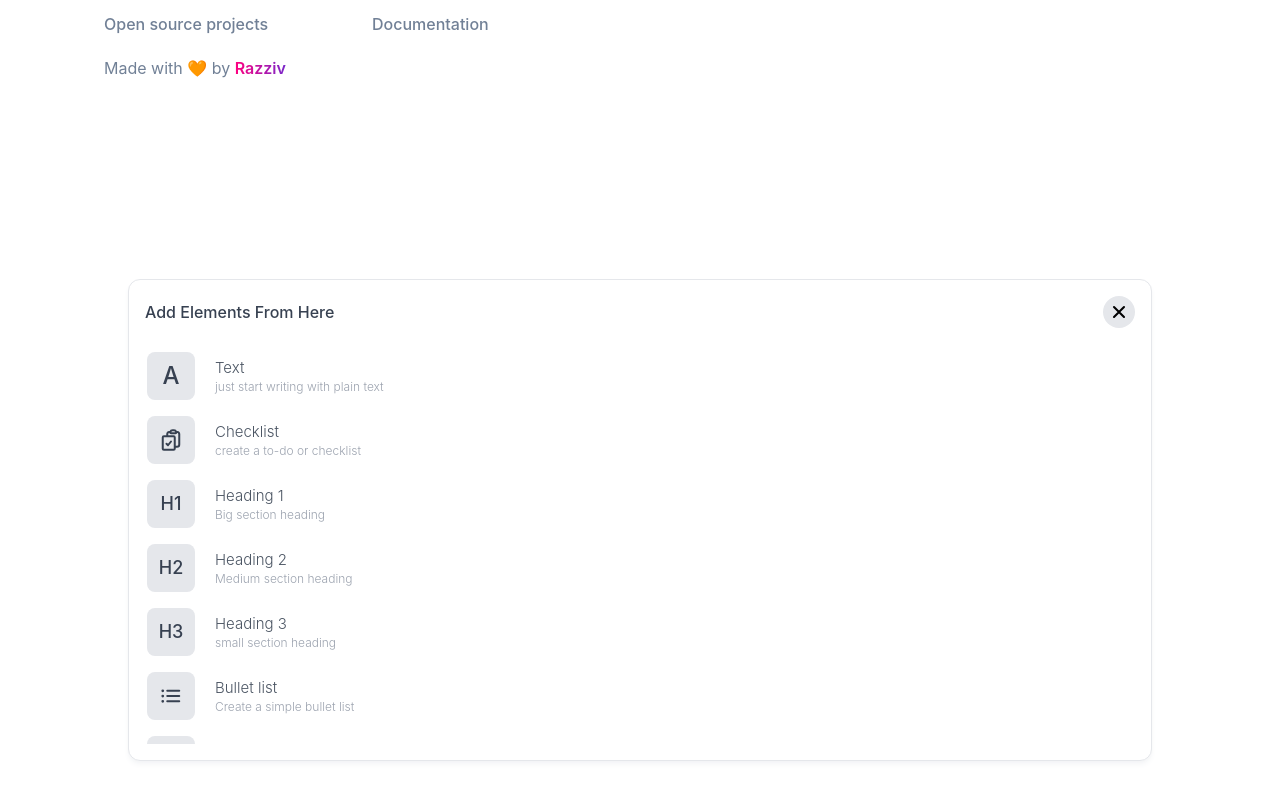
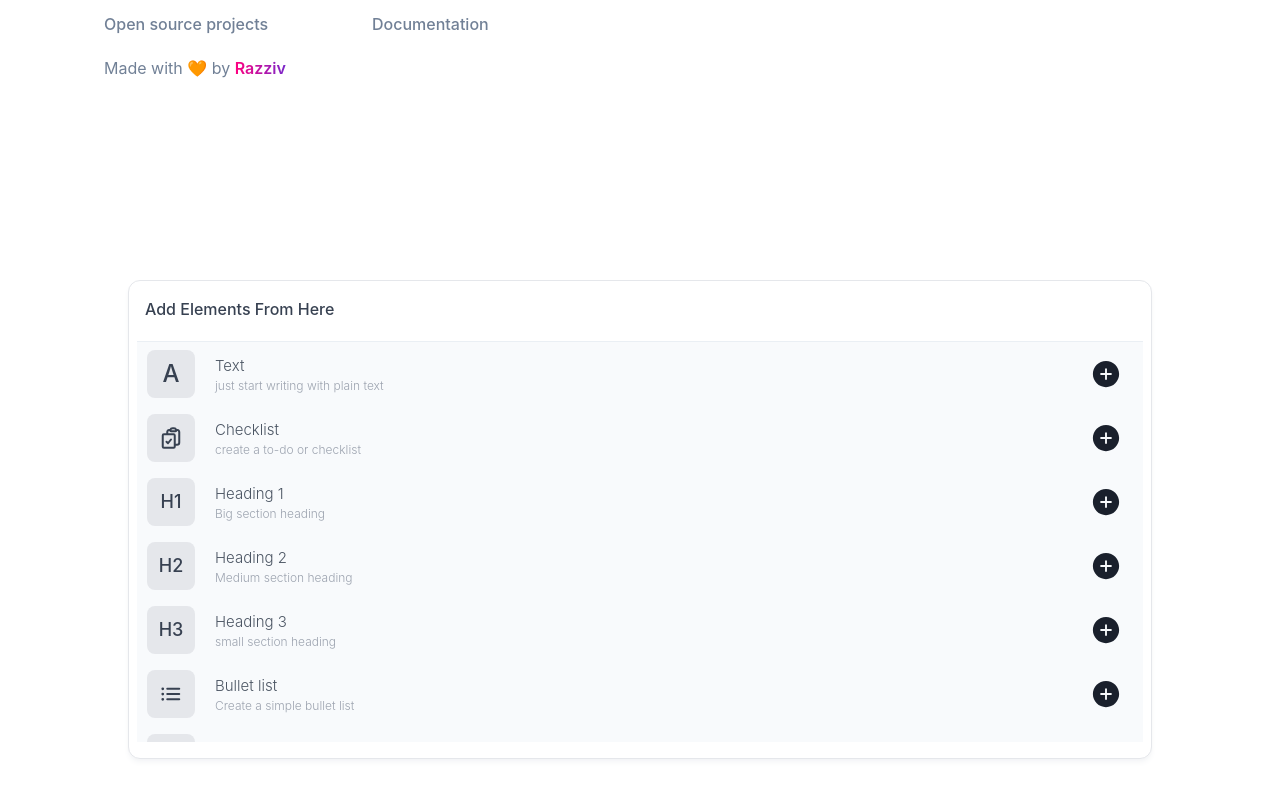
Before and after one commit to razzivofficial/ReadMeMaker, a React (Create React App) app in the folder frontend/: page / in a window 1280 px wide. Shown: the part 361-1160 px from the top of the page. Built offline with nearby package versions, Linux system fonts and the light colour scheme.

Commit message:
pre-element-added

```diff
--- a/frontend/src/Components/ElementAdder/PreElementAdder.jsx
+++ b/frontend/src/Components/ElementAdder/PreElementAdder.jsx
@@ -1,22 +1,24 @@
+import { Divider } from "@chakra-ui/react";
+import { ClassNames } from "@emotion/react";
 import React from "react";
+import { AiFillPlusCircle, AiFillMinusCircle } from "react-icons/ai";
 
 export default function PreElementAdder() {
   return (
     <>
-      <div class="flex h-screen w-full flex-col items-center justify-center gap-y-2">
-        <div class="w-[80%] rounded-xl border border-gray-200 bg-white py-4 px-2 shadow-md shadow-gray-100">
-          <div class="flex items-center justify-between px-2 text-base font-medium text-gray-700">
+      <div className="flex h-screen w-full flex-col items-center justify-center gap-y-2">
+        <div className="w-[80%] rounded-xl border border-gray-200 bg-white py-4 px-2 shadow-md shadow-gray-100">
+          <div className="flex items-center justify-between px-2 text-base font-medium text-gray-700">
             <div>Add Elements From Here</div>
             <div>
-              <button class="flex h-8 w-8 items-center justify-center rounded-full bg-gray-200 text-black">
+              {/* <button className="flex h-8 w-8 items-center justify-center rounded-full bg-gray-200 text-black">
                 <svg
-                  class="h-5 w-5"
+                  className="h-5 w-5"
                   aria-hidden="true"
                   fill="none"
                   stroke="currentColor"
                   stroke-width="2.5"
                   viewBox="0 0 24 24"
-                //   xmlns="http://www.w3.org/2000/svg"
                 >
                   <path
                     d="M6 18L18 6M6 6l12 12"
@@ -24,29 +26,35 @@ export default function PreElementAdder() {
                     stroke-linejoin="round"
                   ></path>
                 </svg>
-              </button>
+              </button> */}
             </div>
           </div>
-          <div class="mt-4">
-            <div class="flex max-h-[400px] w-full flex-col overflow-y-scroll">
-              <button class="group flex items-center gap-x-5 rounded-md px-2.5 py-2 transition-all duration-75 hover:bg-green-100">
-                <div class="flex h-12 w-12 items-center rounded-lg bg-gray-200 text-black group-hover:bg-green-200">
-                  <span class="tag w-full text-center text-2xl font-medium text-gray-700 group-hover:text-green-900">
+          <div className="mt-5  odd:bg-white even:bg-slate-50">
+            {/* working here */}
+            <Divider />
+            <div className="flex max-h-[400px] w-full flex-col overflow-y-scroll">
+              <div className="group flex items-center gap-x-5 rounded-md px-2.5 py-2 transition-all duration-75 hover:bg-blue-100">
+                <div className="flex h-12 w-12 items-center rounded-lg bg-gray-200 text-black group-hover:bg-blue-200">
+                  <span className="tag w-full text-center text-2xl font-medium text-gray-700 group-hover:text-blue-900">
                     A
                   </span>
                 </div>
-                <div class="flex flex-col items-start justify-between font-light text-gray-600">
-                  <p class="text-[15px]">Text</p>
-                  <span class="text-xs font-light text-gray-400">
+                <div className="flex flex-col items-start justify-between font-light text-gray-600">
+                  <p className="text-[15px]">Text</p>
+                  <span className="text-xs font-light text-gray-400">
                     just start writing with plain text
                   </span>
                 </div>
+                <div className="flex-grow"></div>{" "}
+                <button>
+                  <AiFillPlusCircle className="text-3xl mx-3" />
                 </button>
-              <button class="group flex items-center gap-x-5 rounded-md px-2.5 py-2 transition-all duration-75 hover:bg-green-100">
-                <div class="flex h-12 w-12 items-center rounded-lg bg-gray-200 text-black group-hover:bg-green-200">
-                  <span class="tag w-full text-center text-2xl font-medium text-gray-700 group-hover:text-green-900">
+              </div>
+              <div className="group flex items-center gap-x-5 rounded-md px-2.5 py-2 transition-all duration-75 hover:bg-blue-100">
+                <div className="flex h-12 w-12 items-center rounded-lg bg-gray-200 text-black group-hover:bg-blue-200">
+                  <span className="tag w-full text-center text-2xl font-medium text-gray-700 group-hover:text-blue-900">
                     <svg
-                      class="mx-auto h-6 w-6"
+                      className="mx-auto h-6 w-6"
                       aria-hidden="true"
                       fill="none"
                       stroke="currentColor"
@@ -62,61 +70,77 @@ export default function PreElementAdder() {
                     </svg>
                   </span>
                 </div>
-                <div class="flex flex-col items-start justify-between font-light text-gray-600">
-                  <p class="text-[15px]">Checklist</p>
-                  <span class="text-xs font-light text-gray-400">
+                <div className="flex flex-col items-start justify-between font-light text-gray-600">
+                  <p className="text-[15px]">Checklist</p>
+                  <span className="text-xs font-light text-gray-400">
                     create a to-do or checklist
                   </span>
                 </div>
+                <div className="flex-grow"></div>{" "}
+                <button>
+                  <AiFillPlusCircle className="text-3xl mx-3" />
                 </button>
-              <button class="group flex items-center gap-x-5 rounded-md px-2.5 py-2 transition-all duration-75 hover:bg-green-100">
-                <div class="flex h-12 w-12 items-center rounded-lg bg-gray-200 text-black group-hover:bg-green-200">
-                  <span class="tag w-full text-center text-lg font-medium text-gray-700 group-hover:text-green-900">
+              </div>
+              <div className="group flex items-center gap-x-5 rounded-md px-2.5 py-2 transition-all duration-75 hover:bg-blue-100">
+                <div className="flex h-12 w-12 items-center rounded-lg bg-gray-200 text-black group-hover:bg-blue-200">
+                  <span className="tag w-full text-center text-lg font-medium text-gray-700 group-hover:text-blue-900">
                     {" "}
                     H1{" "}
                   </span>
                 </div>
-                <div class="flex flex-col items-start justify-between font-light text-gray-600">
-                  <p class="text-[15px]">Heading 1</p>
-                  <span class="text-xs font-light text-gray-400">
+                <div className="flex flex-col items-start justify-between font-light text-gray-600">
+                  <p className="text-[15px]">Heading 1</p>
+                  <span className="text-xs font-light text-gray-400">
                     Big section heading
                   </span>
+                </div>{" "}
+                <div className="flex-grow"></div>{" "}
+                <button>
+                  <AiFillPlusCircle className="text-3xl mx-3" />
+                </button>
               </div>
-              </button>
-              <button class="group flex items-center gap-x-5 rounded-md px-2.5 py-2 transition-all duration-75 hover:bg-green-100">
-                <div class="flex h-12 w-12 items-center rounded-lg bg-gray-200 text-black group-hover:bg-green-200">
-                  <span class="tag w-full text-center text-lg font-medium text-gray-700 group-hover:text-green-900">
+              <div className="group flex items-center gap-x-5 rounded-md px-2.5 py-2 transition-all duration-75 hover:bg-blue-100">
+                <div className="flex h-12 w-12 items-center rounded-lg bg-gray-200 text-black group-hover:bg-blue-200">
+                  <span className="tag w-full text-center text-lg font-medium text-gray-700 group-hover:text-blue-900">
                     {" "}
                     H2{" "}
                   </span>
                 </div>
-                <div class="flex flex-col items-start justify-between font-light text-gray-600">
-                  <p class="text-[15px]">Heading 2</p>
-                  <span class="text-xs font-light text-gray-400">
+                <div className="flex flex-col items-start justify-between font-light text-gray-600">
+                  <p className="text-[15px]">Heading 2</p>
+                  <span className="text-xs font-light text-gray-400">
                     Medium section heading
                   </span>
                 </div>
+                <div className="flex-grow"></div>{" "}
+                <button>
+                  <AiFillPlusCircle className="text-3xl mx-3" />
                 </button>
-              <button class="group flex items-center gap-x-5 rounded-md px-2.5 py-2 transition-all duration-75 hover:bg-green-100">
-                <div class="flex h-12 w-12 items-center rounded-lg bg-gray-200 text-black group-hover:bg-green-200">
-                  <span class="tag w-full text-center text-lg font-medium text-gray-700 group-hover:text-green-900">
+              </div>
+              <div className="group flex items-center gap-x-5 rounded-md px-2.5 py-2 transition-all duration-75 hover:bg-blue-100">
+                <div className="flex h-12 w-12 items-center rounded-lg bg-gray-200 text-black group-hover:bg-blue-200">
+                  <span className="tag w-full text-center text-lg font-medium text-gray-700 group-hover:text-blue-900">
                     {" "}
                     H3{" "}
                   </span>
                 </div>
-                <div class="flex flex-col items-start justify-between font-light text-gray-600">
-                  <p class="text-[15px]">Heading 3</p>
-                  <span class="text-xs font-light text-gray-400">
+                <div className="flex flex-col items-start justify-between font-light text-gray-600">
+                  <p className="text-[15px]">Heading 3</p>
+                  <span className="text-xs font-light text-gray-400">
                     small section heading
                   </span>
                 </div>
+                <div className="flex-grow"></div>{" "}
+                <button>
+                  <AiFillPlusCircle className="text-3xl mx-3" />
                 </button>
-              {/* <h3 class="my-2 px-4 text-[15px] text-gray-400">More</h3> */}
-              <button class="group flex items-center gap-x-5 rounded-md px-2.5 py-2 transition-all duration-75 hover:bg-green-100">
-                <div class="flex h-12 w-12 items-center rounded-lg bg-gray-200 text-black group-hover:bg-green-200">
-                  <span class="tag w-full text-center text-xl font-medium text-gray-700 group-hover:text-green-900">
+              </div>
+              {/* <h3 className="my-2 px-4 text-[15px] text-gray-400">More</h3> */}
+              <div className="group flex items-center gap-x-5 rounded-md px-2.5 py-2 transition-all duration-75 hover:bg-blue-100">
+                <div className="flex h-12 w-12 items-center rounded-lg bg-gray-200 text-black group-hover:bg-blue-200">
+                  <span className="tag w-full text-center text-xl font-medium text-gray-700 group-hover:text-blue-900">
                     <svg
-                      class="mx-auto h-6 w-6"
+                      className="mx-auto h-6 w-6"
                       aria-hidden="true"
                       fill="none"
                       stroke="currentColor"
@@ -132,18 +156,22 @@ export default function PreElementAdder() {
                     </svg>
                   </span>
                 </div>
-                <div class="flex flex-col items-start justify-between font-light text-gray-600">
-                  <p class="text-[15px]">Bullet list</p>
-                  <span class="text-xs font-light text-gray-400">
+                <div className="flex flex-col items-start justify-between font-light text-gray-600">
+                  <p className="text-[15px]">Bullet list</p>
+                  <span className="text-xs font-light text-gray-400">
                     Create a simple bullet list
                   </span>
                 </div>
+                <div className="flex-grow"></div>{" "}
+                <button>
+                  <AiFillPlusCircle className="text-3xl mx-3" />
                 </button>
-              <button class="group flex items-center gap-x-5 rounded-md px-2.5 py-2 transition-all duration-75 hover:bg-green-100">
-                <div class="flex h-12 w-12 items-center rounded-lg bg-gray-200 text-black group-hover:bg-green-200">
-                  <span class="tag w-full text-center text-xl font-medium text-gray-700 group-hover:text-green-900">
+              </div>
+              <div className="group flex items-center gap-x-5 rounded-md px-2.5 py-2 transition-all duration-75 hover:bg-blue-100">
+                <div className="flex h-12 w-12 items-center rounded-lg bg-gray-200 text-black group-hover:bg-blue-200">
+                  <span className="tag w-full text-center text-xl font-medium text-gray-700 group-hover:text-blue-900">
                     <svg
-                      class="mx-auto h-6 w-6"
+                      className="mx-auto h-6 w-6"
                       width="100%"
                       height="100%"
                       viewBox="0 0 24 24"
@@ -155,18 +183,22 @@ export default function PreElementAdder() {
                     </svg>
                   </span>
                 </div>
-                <div class="flex flex-col items-start justify-between font-light text-gray-600">
-                  <p class="text-[15px]">Ordered list</p>
-                  <span class="text-xs font-light text-gray-400">
+                <div className="flex flex-col items-start justify-between font-light text-gray-600">
+                  <p className="text-[15px]">Ordered list</p>
+                  <span className="text-xs font-light text-gray-400">
                     Create a list with numbered
                   </span>
                 </div>
+                <div className="flex-grow"></div>{" "}
+                <button>
+                  <AiFillPlusCircle className="text-3xl mx-3" />
                 </button>
-              <button class="group flex items-center gap-x-5 rounded-md px-2.5 py-2 transition-all duration-75 hover:bg-green-100">
-                <div class="flex h-12 w-12 items-center rounded-lg bg-gray-200 text-black group-hover:bg-green-200">
-                  <span class="tag w-full text-center text-xl font-medium text-gray-700 group-hover:text-green-900">
+              </div>
+              <div className="group flex items-center gap-x-5 rounded-md px-2.5 py-2 transition-all duration-75 hover:bg-blue-100">
+                <div className="flex h-12 w-12 items-center rounded-lg bg-gray-200 text-black group-hover:bg-blue-200">
+                  <span className="tag w-full text-center text-xl font-medium text-gray-700 group-hover:text-blue-900">
                     <svg
-                      class="mx-auto h-6 w-6"
+                      className="mx-auto h-6 w-6"
                       aria-hidden="true"
                       fill="none"
                       stroke="currentColor"
@@ -182,13 +214,17 @@ export default function PreElementAdder() {
                     </svg>
                   </span>
                 </div>
-                <div class="flex flex-col items-start justify-between font-light text-gray-600">
-                  <p class="text-[15px]">Info box</p>
-                  <span class="text-xs font-light text-gray-400">
+                <div className="flex flex-col items-start justify-between font-light text-gray-600">
+                  <p className="text-[15px]">Info box</p>
+                  <span className="text-xs font-light text-gray-400">
                     Add a box with additional info
                   </span>
                 </div>
+                <div className="flex-grow"></div>{" "}
+                <button>
+                  <AiFillPlusCircle className="text-3xl mx-3" />
                 </button>
+              </div>
             </div>
           </div>
         </div>
@@ -196,15 +232,15 @@ export default function PreElementAdder() {
         {/* <a
           href="https://github.com/samansayar"
           target="_blank"
-          class="mx-auto flex w-[300px] items-center justify-start gap-x-3 rounded-lg border border-gray-700 bg-gray-700 px-4 py-2"
+          className="mx-auto flex w-[300px] items-center justify-start gap-x-3 rounded-lg border border-gray-700 bg-gray-700 px-4 py-2"
         >
-          <button class="inline-flex items-center space-x-2 rounded-full bg-gray-700 font-semibold text-white">
+          <button className="inline-flex items-center space-x-2 rounded-full bg-gray-700 font-semibold text-white">
             <svg
             //   xmlns="http://www.w3.org/2000/svg"
             //   xmlns:xlink="http://www.w3.org/1999/xlink"
               aria-hidden="true"
               role="img"
-              class="w-6"
+              className="w-6"
               preserveAspectRatio="xMidYMid meet"
               viewBox="0 0 24 24"
             >
@@ -218,7 +254,7 @@ export default function PreElementAdder() {
               </g>
             </svg>
           </button>
-          <p class="text-sm text-white">My Github 🙂</p>
+          <p className="text-sm text-white">My Github 🙂</p>
         </a> */}
       </div>
     </>
```
Also changed, not shown: frontend/src/Components/Navbar/Navbar.jsx (+12 -6 lines). Lines whose indentation alone changed are shown as unchanged.
